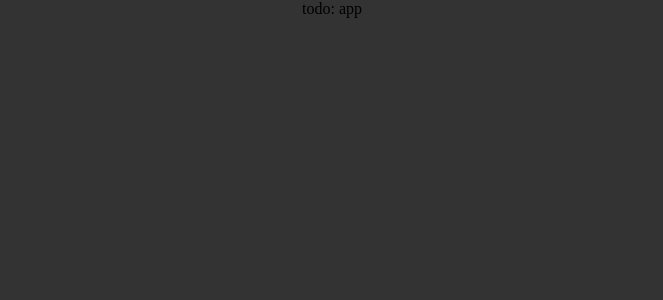
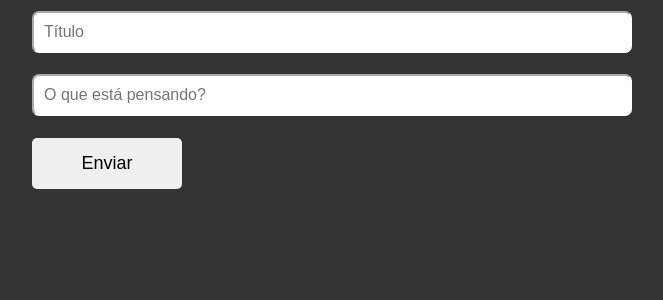
Before and after one commit to FelipePinha/PostsControlApp, a React (Vite) app: page / in a window 1280 px wide. Shown: the top 300 px of the page, without its empty margins (308-971 px from the left). Built offline with nearby package versions, Linux system fonts and the light colour scheme.

Commit message:
added form

```diff
--- a/src/components/App/App.jsx
+++ b/src/components/App/App.jsx
@@ -1,10 +1,11 @@
 import React from "react";
 import { Wrapper } from "./App.styles";
+import { Form } from "../Form/Form";
 
 export const App = () => {
   return(
     <Wrapper>
-      todo: app
+      <Form />
     </Wrapper>
   )
 }
--- /dev/null
+++ b/src/components/Form/Form.jsx
@@ -0,0 +1,13 @@
+import React from "react";
+import { Wrapper } from "./Form.styles";
+
+export const Form = () => {
+    return (
+        <Wrapper>
+            <input type="text" placeholder="Título"/>
+            <input type="text" placeholder="O que está pensando?"/>
+
+            <button>Enviar</button>
+        </Wrapper>
+    )
+}
--- /dev/null
+++ b/src/components/Form/Form.styles.js
@@ -0,0 +1,38 @@
+import styled from "styled-components";
+
+export const Wrapper = styled.div`
+    width: 600px;
+    min-width: 300px;
+    height: 200px;
+
+    display: flex;
+    flex-direction: column;
+    align-items: flex-start;
+    justify-content: space-around;
+
+    input[type='text'] {
+        width: 100%;
+        min-width: 500px;
+
+        padding: 10px;
+        border-radius: 7px;
+        border-color: #fff;
+        outline: none;
+        font-size: 16px;
+    }
+
+    button {
+        width: 150px;
+        padding: 15px 12px;
+
+        border: none;
+        border-radius: 5px;
+        cursor: pointer;
+        transition: filter 500ms ease;
+        font-size: 18px;
+    }
+
+    button:hover {
+        filter: brightness(.7);
+    }
+`
```
